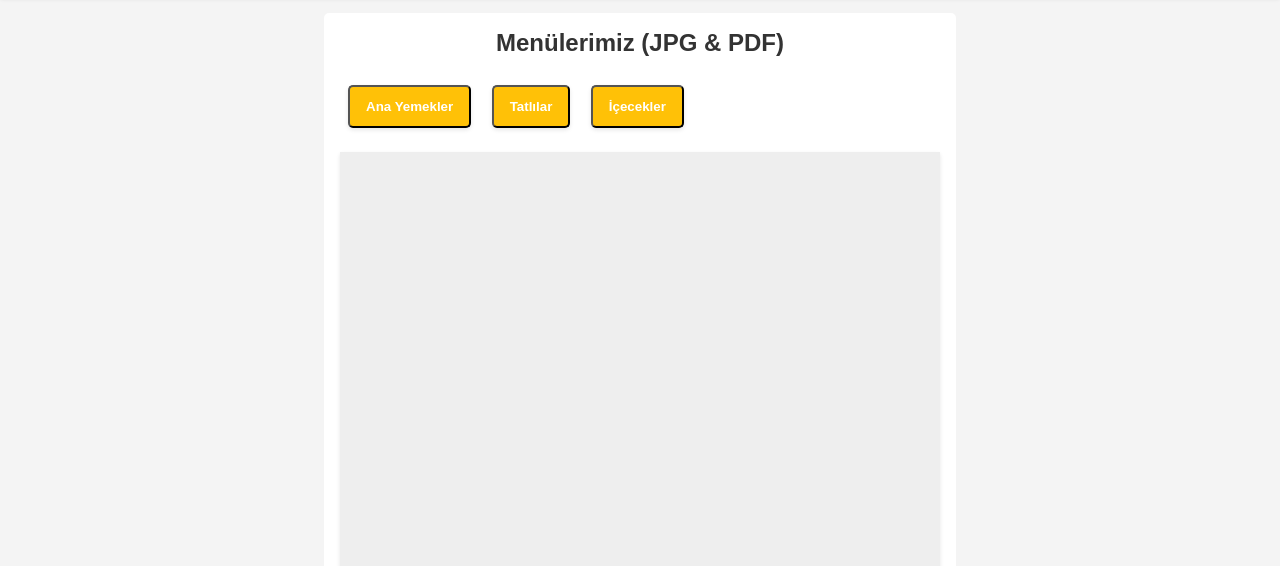
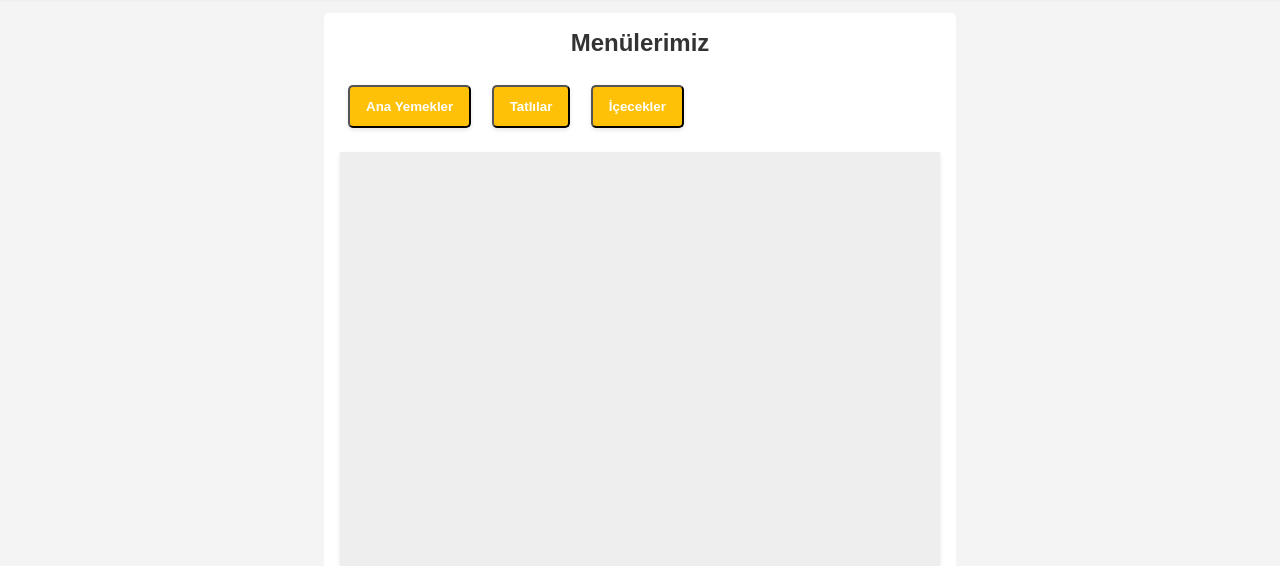
Before and after one commit to ebuzade/menu, a plain HTML site: page index.html in a window 1280 px wide. Shown: the part 234-800 px from the top of the page. Drawn offline with Linux system fonts and the light colour scheme.

Commit message:
Update index.html

```diff
--- a/index.html
+++ b/index.html
@@ -125,7 +125,7 @@
 
   <!-- Ana İçerik -->
   <main id="menuler">
-    <h2>Menülerimiz (JPG & PDF)</h2>
+    <h2>Menülerimiz</h2>
 
     <!-- Butonlar -->
     <button class="pdf-button" onclick="showMenu('ana')">Ana Yemekler</button>
```
